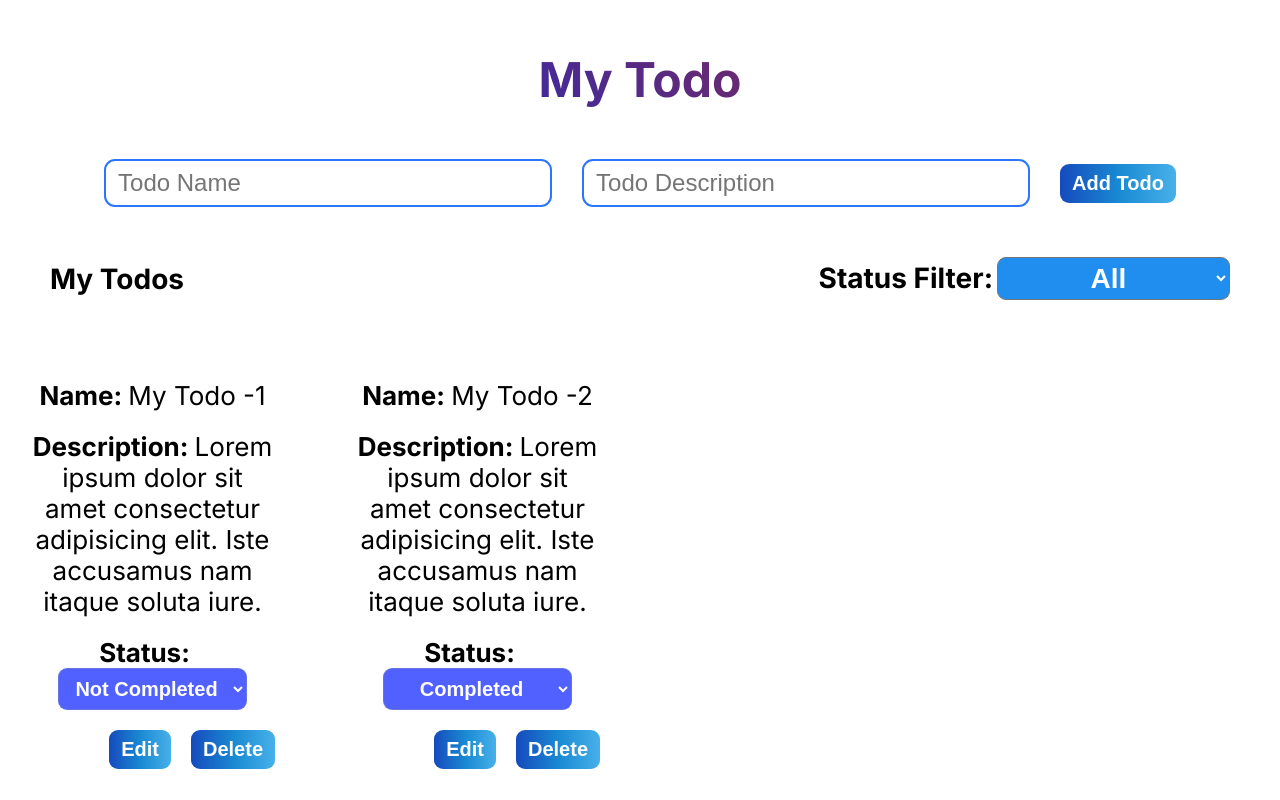
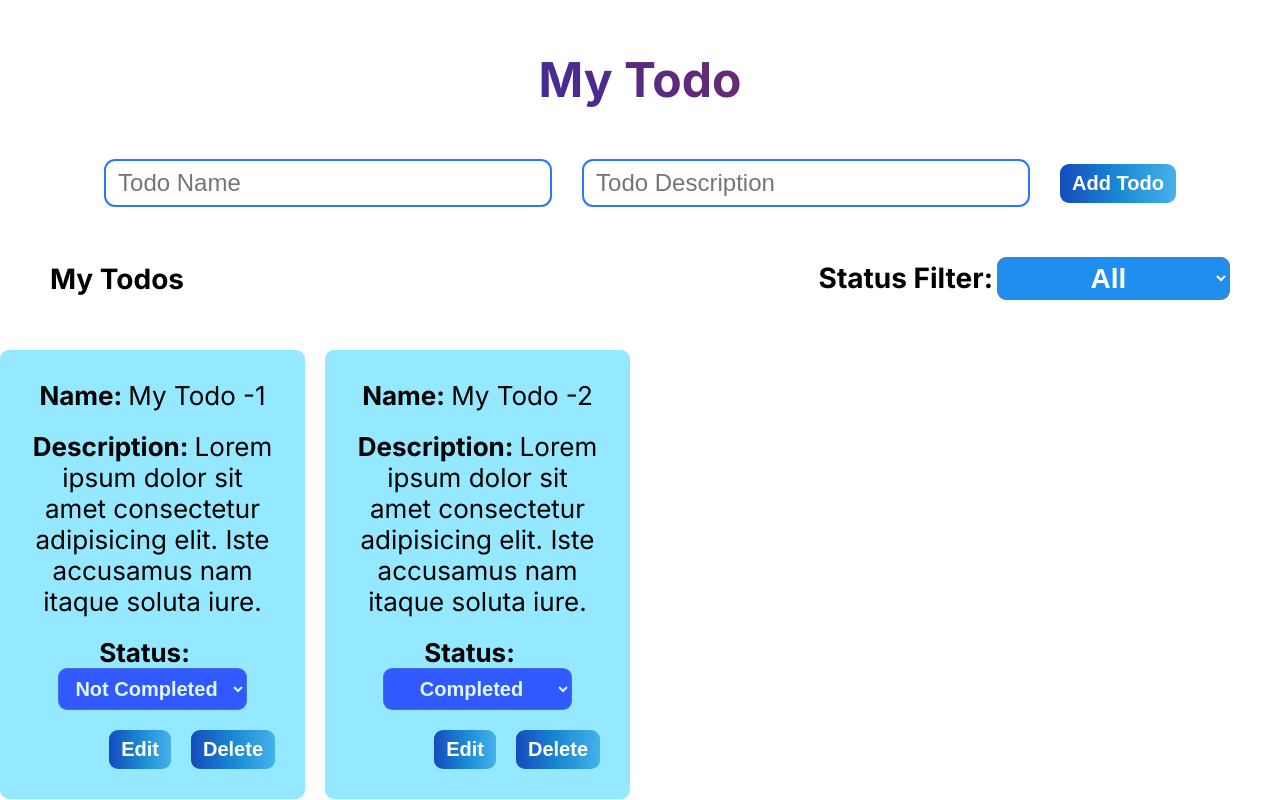
Before and after one commit to RakeshV0498/React-Todo-Task, a React (Vite) app: page / in a window 1280 px wide. Built offline with nearby package versions, Linux system fonts and the light colour scheme.

Commit message:
Updated Styles for Todo Card

```diff
--- a/src/Components/TodoCard/Card.css
+++ b/src/Components/TodoCard/Card.css
@@ -2,6 +2,8 @@
   font-size: 2.6rem;
   text-align: center;
   padding: 3rem;
+  background-color: #6fe0ffbd;
+  border-radius: 9px;
 }
 
 .todo-name,
```
